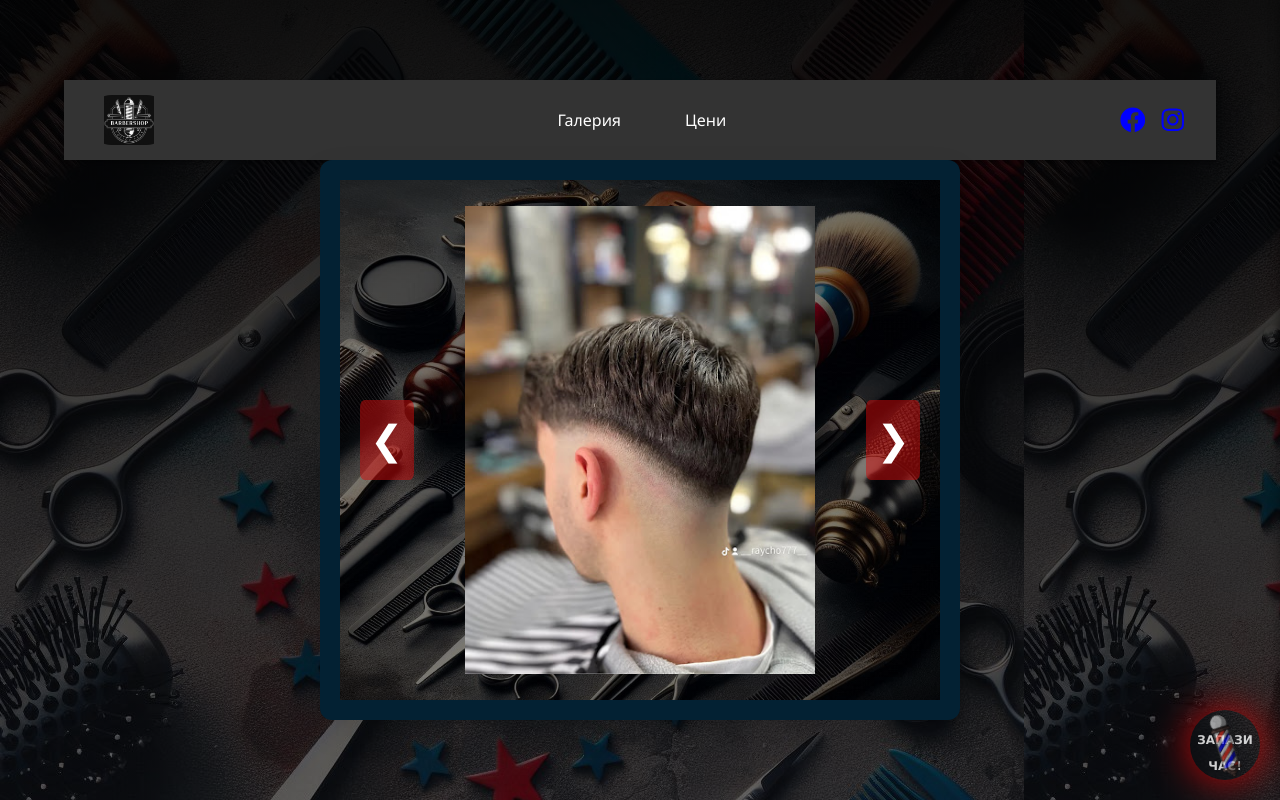
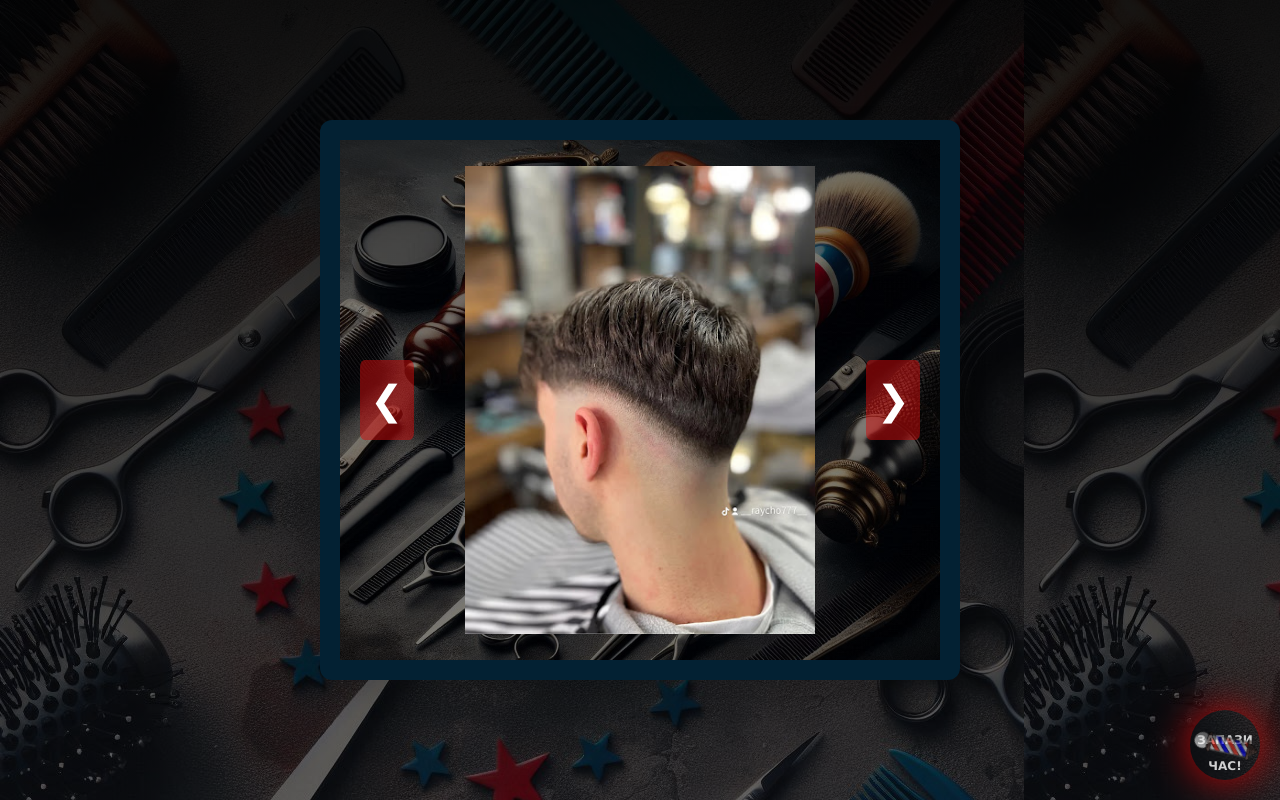
Before and after one commit to ismetdailov/Barbershop-Kostov-Fade, a Next.js app: page /gallery in a window 1280 px wide. Built offline with nearby package versions, Linux system fonts and the light colour scheme; a web font is replaced by a local one.

Commit message:
remove header in gallery for now

```diff
--- a/src/app/gallery/page.jsx
+++ b/src/app/gallery/page.jsx
@@ -72,10 +72,10 @@ export default function GalleryPage() {
   return (
 
     <main className="gallery-main">
-      <dif className="gallery-header">
+      {/* <dif className="gallery-header">
 
       <Header />
-      </dif>
+      </dif> */}
       <div className="gallery-wrapper">
 
         <div className="gallery-slider">
```
